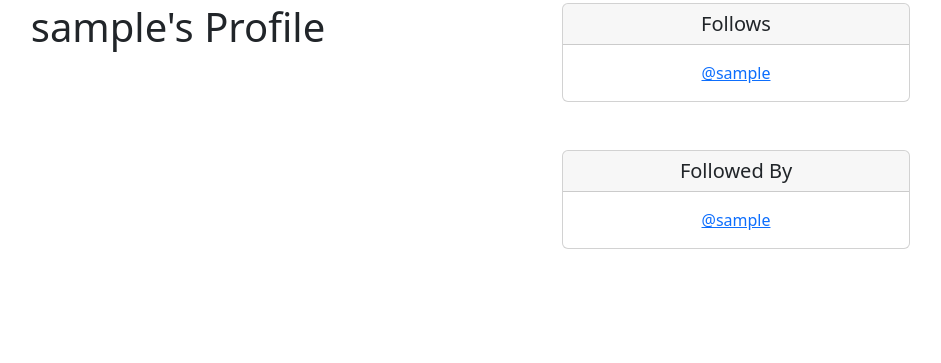
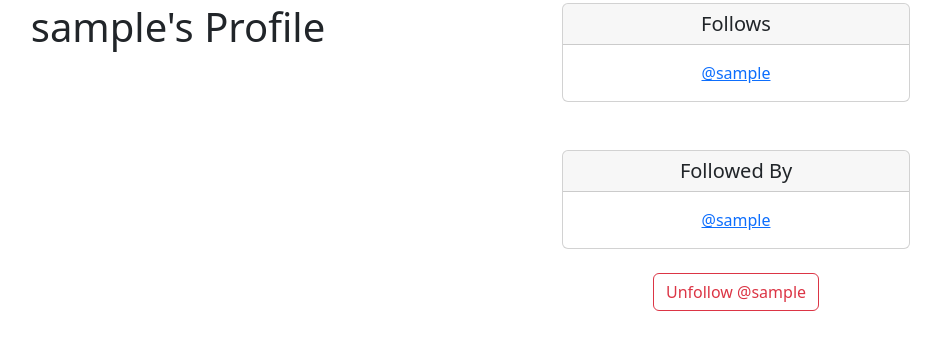
Before and after one commit to CapitainFan/Beeper, a Django app: page /profile/1 in a window 1280 px wide. Shown: the part 77-440 px from the top of the page, without its empty margins (276-1217 px from the left). Run offline with Django 4.2, Linux system fonts and the light colour scheme; the visitor is signed in with stand-in values (Sample User, id 1); data comes from the database, SQL or seed files in the repository.

Commit message:
added follow/unfollow buttons on pages

```diff
--- a/social/musker/templates/home.html
+++ b/social/musker/templates/home.html
@@ -1,5 +1,7 @@
 {% extends 'base.html' %}
 
 {% block content %}
+
 	<h1>Meeps!</h1>
+
 {% endblock %}
--- a/social/musker/templates/navbar.html
+++ b/social/musker/templates/navbar.html
@@ -24,4 +24,4 @@
         </form>
       </div>
     </div>
-  </nav>
+</nav>
--- a/social/musker/templates/profile.html
+++ b/social/musker/templates/profile.html
@@ -12,6 +12,7 @@
 
 		<div class="col-4">
 
+
 			<div class="card">
   				<h5 class="card-header">Follows</h5>
   				<div class="card-body">
@@ -23,7 +24,9 @@
 				</div>
 			</div>
 
+
 			<br/><br/>
+
 
 			<div class="card">
   				<h5 class="card-header">Followed By</h5>
@@ -36,6 +39,29 @@
   				</div>
 			</div>
 
+
+			<br/>
+
+
+			<form method=POST>
+			{% csrf_token %}
+			{% if profile in user.profile.follows.all %}
+ 			<button class="btn btn-outline-danger" name="follow" value="unfollow" type="submit">
+ 				Unfollow @{{ profile.user.username|lower}}
+ 			</button>
+
+			{% else %}
+			<button class="btn btn-outline-success" name="follow" value="follow" type="submit">
+ 				Follow @{{ profile.user.username|lower}}
+ 			</button>
+
+			{% endif %}
+			</form>
+
+
+			<br/>
+
+
 		</div>
 
 	</div>
--- a/social/musker/views.py
+++ b/social/musker/views.py
@@ -20,6 +20,21 @@ def profile_list(request):
 def profile(request, pk):
 	if request.user.is_authenticated:
 		profile = Profile.objects.get(user_id=pk)
+
+		# Post Form logic
+		if request.method == "POST":
+			# Get current user
+			current_user_profile = request.user.profile
+			# Get form data
+			action = request.POST['follow']
+			# Decide to follow or unfollow
+			if action == "unfollow":
+				current_user_profile.follows.remove(profile)
+			elif action == "follow":
+				current_user_profile.follows.add(profile)
+			# Save the profile
+			current_user_profile.save()
+
 		return render(request, 'profile.html', {"profile":profile})
 	else:
 		messages.success(request, ("You Must Be Logged In To View This Page..."))
```
Also changed, not shown: social/musker/templates/base.html (+9 -4 lines).
